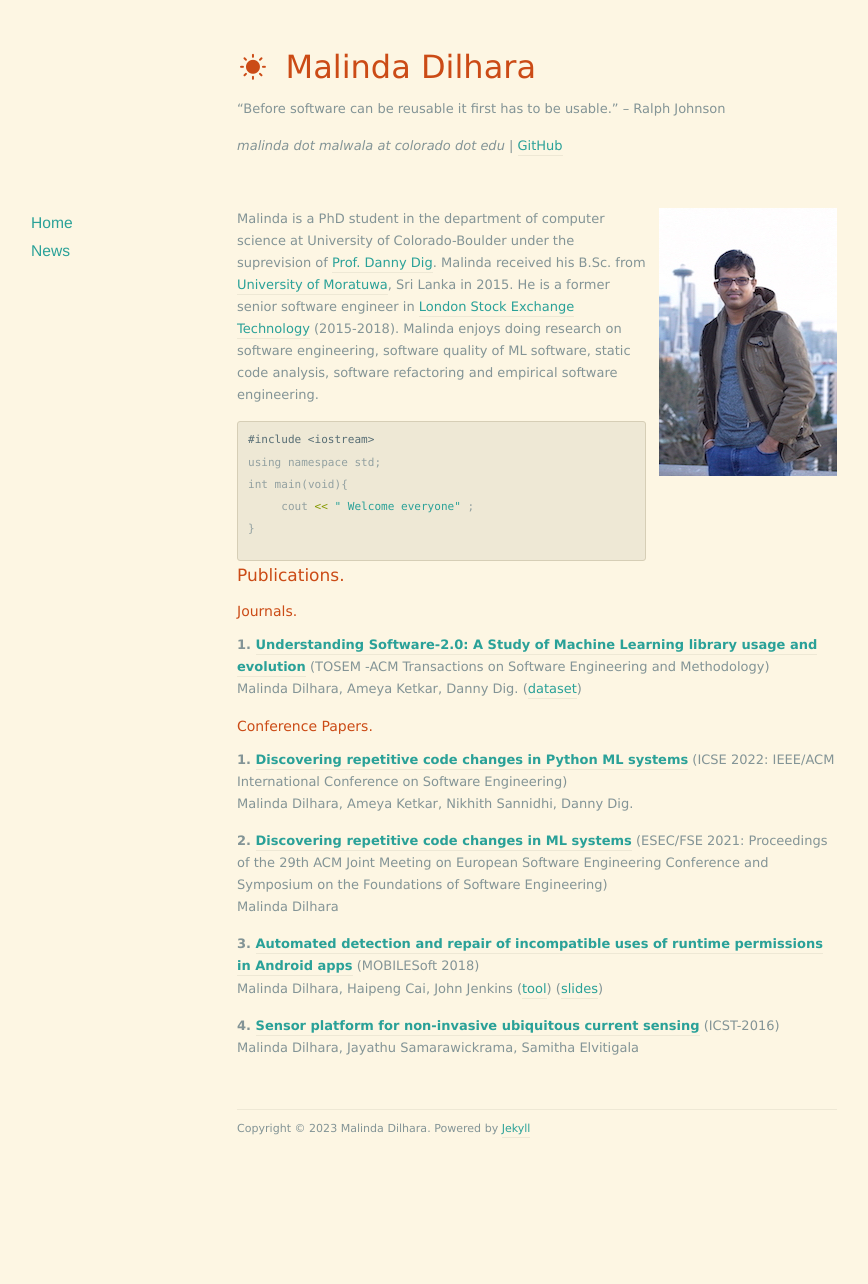
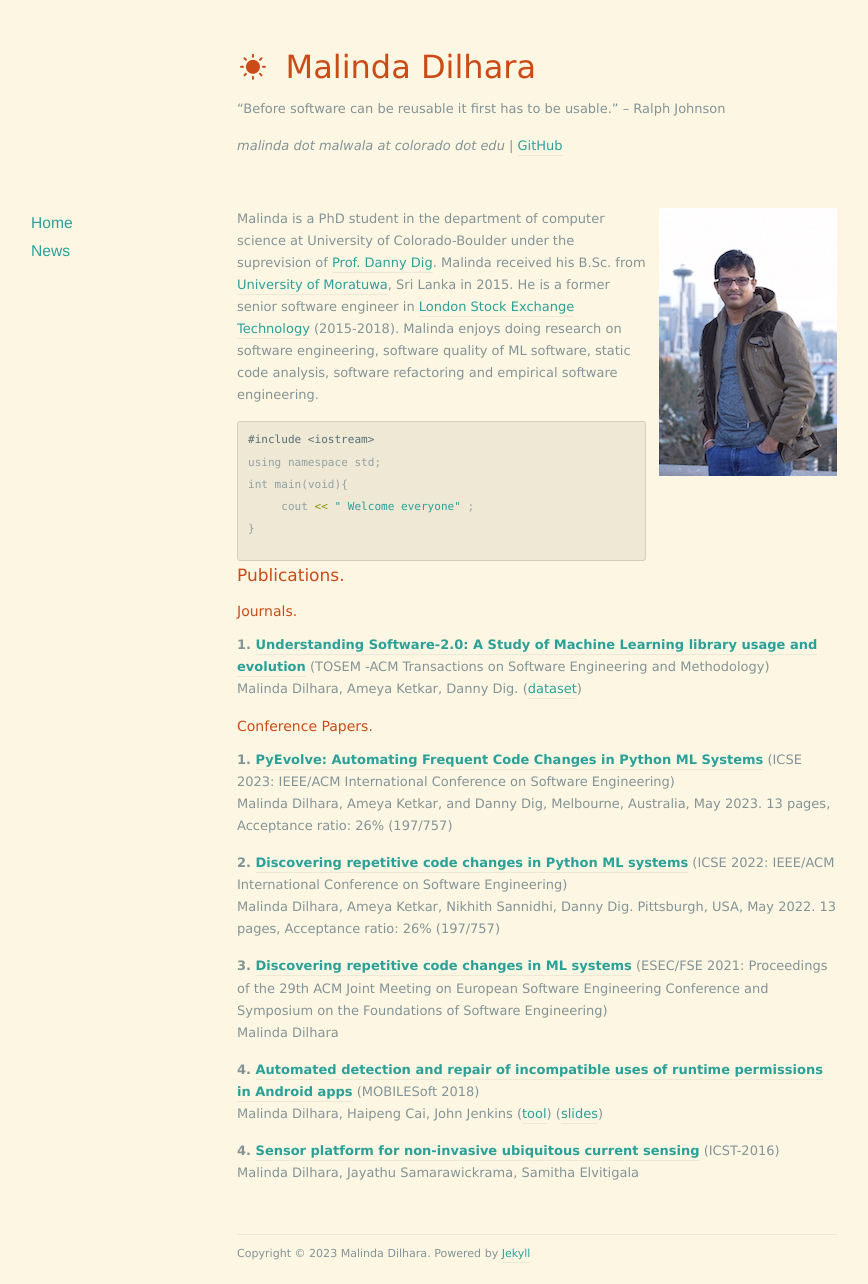
Before and after one commit to maldil/maldil, a Jekyll site: the page built from index.markdown, in a window 1280 px wide. Shown: the whole page, without its empty margins (103-971 px from the left). Built offline with Jekyll 4.4.1, drawn with Linux system fonts in a browser that asks for light colours; nearby versions of some CDN libraries; the list of posts is cut into pages by our own code; before the commit the page ends 1159 px from its top, so only the background shows below that.

Commit message:
Update index.markdown

```diff
--- a/index.markdown
+++ b/index.markdown
@@ -23,13 +23,19 @@ int main(void){
 Malinda Dilhara, Ameya Ketkar, Danny Dig. ([dataset](https://serene-beach-16261.herokuapp.com/))
 
 ### Conference Papers.
-**1. [Discovering repetitive code changes in Python ML systems](https://dl.acm.org/doi/abs/10.1145/3468264.3473493)** (ICSE 2022: IEEE/ACM International Conference on Software Engineering)<br/>
-Malinda Dilhara, Ameya Ketkar, Nikhith Sannidhi, Danny Dig.
+**1. [PyEvolve: Automating Frequent Code Changes in Python ML Systems](https://danny.cs.colorado.edu/papers/PyEvolve_ICSE2023.pdf)** (ICSE 2023: IEEE/ACM International Conference on Software Engineering)<br/>
+Malinda Dilhara, Ameya Ketkar, and Danny Dig, Melbourne, Australia, May 2023. 13 pages, Acceptance ratio: 26% (197/757)
 
-**2. [Discovering repetitive code changes in ML systems](https://dl.acm.org/doi/abs/10.1145/3468264.3473493)** (ESEC/FSE 2021: Proceedings of the 29th ACM Joint Meeting on European Software Engineering Conference and Symposium on the Foundations of Software Engineering)<br/>
+
+**2. [Discovering repetitive code changes in Python ML systems](https://dl.acm.org/doi/abs/10.1145/3468264.3473493)** (ICSE 2022: IEEE/ACM International Conference on Software Engineering)<br/>
+Malinda Dilhara, Ameya Ketkar, Nikhith Sannidhi, Danny Dig. Pittsburgh, USA, May 2022. 13 pages,
+Acceptance ratio: 26% (197/757)
+
+
+**3. [Discovering repetitive code changes in ML systems](https://dl.acm.org/doi/abs/10.1145/3468264.3473493)** (ESEC/FSE 2021: Proceedings of the 29th ACM Joint Meeting on European Software Engineering Conference and Symposium on the Foundations of Software Engineering)<br/>
 Malinda Dilhara
 
-**3. [Automated detection and repair of incompatible uses of runtime permissions in Android apps](https://www.researchgate.net/profile/Haipeng_Cai/publication/326566842_Automated_detection_and_repair_of_incompatible_uses_of_runtime_permissions_in_Android_apps/links/5bd2a997299bf1124fa37c9b/Automated-detection-and-repair-of-incompatible-uses-of-runtime-permissions-in-Android-apps.pdf)** (MOBILESoft 2018)<br/>
+**4. [Automated detection and repair of incompatible uses of runtime permissions in Android apps](https://www.researchgate.net/profile/Haipeng_Cai/publication/326566842_Automated_detection_and_repair_of_incompatible_uses_of_runtime_permissions_in_Android_apps/links/5bd2a997299bf1124fa37c9b/Automated-detection-and-repair-of-incompatible-uses-of-runtime-permissions-in-Android-apps.pdf)** (MOBILESoft 2018)<br/>
 Malinda Dilhara, Haipeng Cai, John Jenkins ([tool](https://bitbucket.org/malindadoo/arpdroid)) ([slides](https://github.com/maldil/maldil.github.io/blob/master/slides/Automated%20Detection%20and%20Repair%20of%20Incompatible%20Uses%20of%20Runtime%20Permissions%20in%20Android%20Apps-r2.pptx))
 
 **4. [Sensor platform for non-invasive ubiquitous current sensing](https://ieeexplore.ieee.org/abstract/document/7796322)** (ICST-2016)<br/>
```
